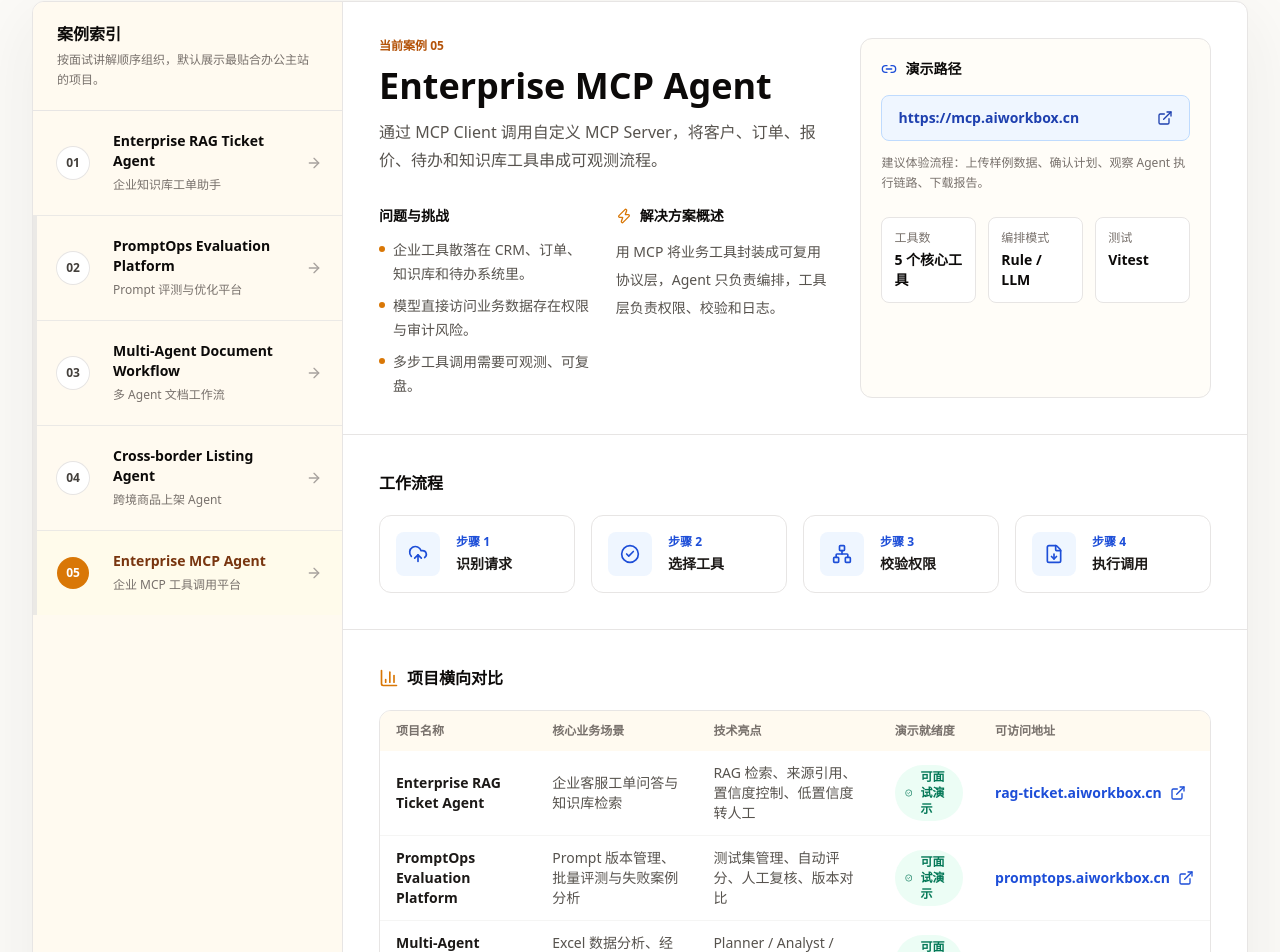
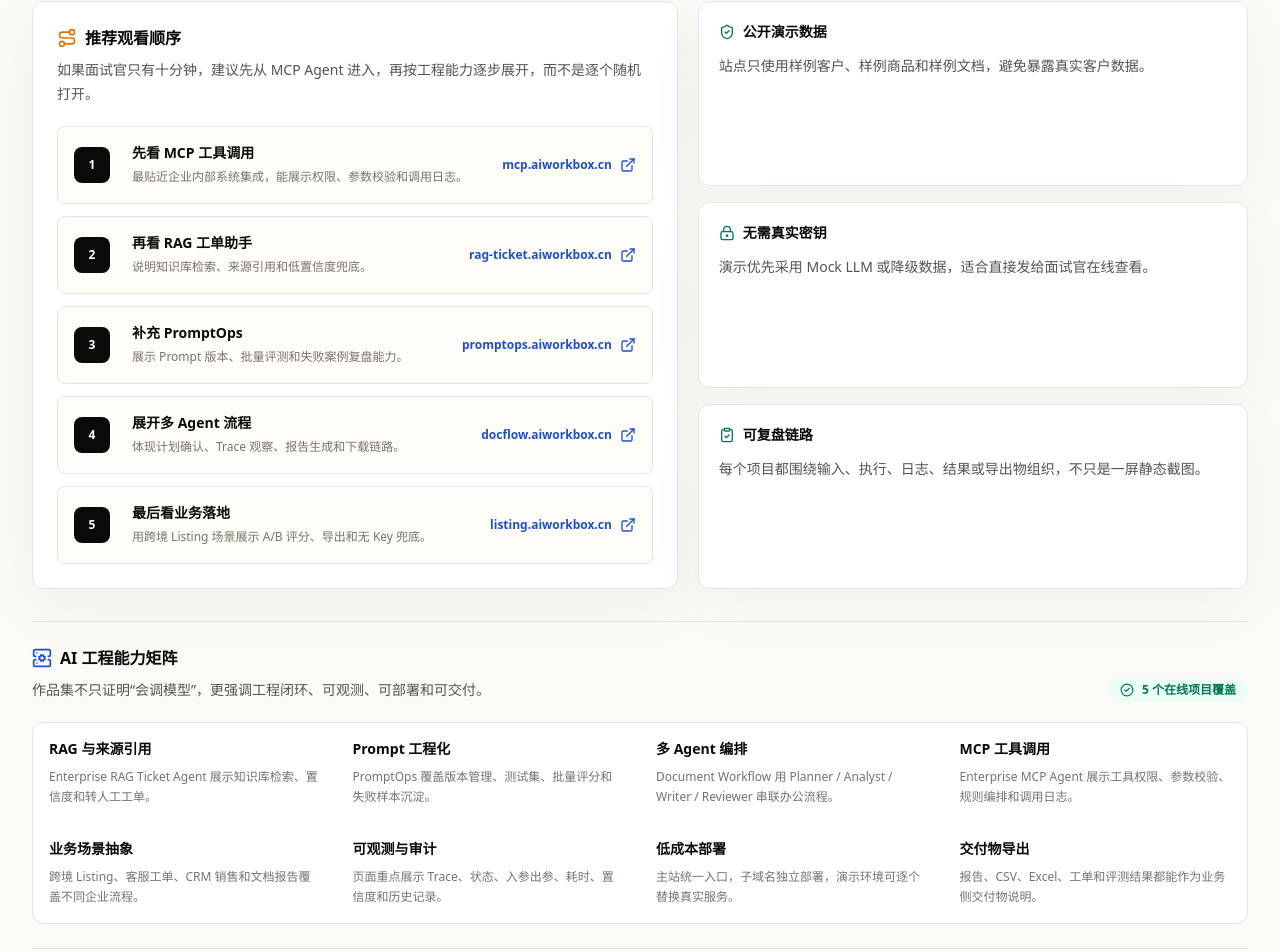
Before and after one commit to yan073747/ai-office-toolbox, a Next.js app: page /demos in a window 1280 px wide. Shown: the part 496-1448 px from the top of the page. Built offline with nearby package versions, Linux system fonts and the light colour scheme; no server answers.

Commit message:
Improve portfolio demos overview

```diff
--- a/app/demos/page.tsx
+++ b/app/demos/page.tsx
@@ -5,11 +5,16 @@
   BarChart3,
   CalendarClock,
   CheckCircle2,
+  ClipboardCheck,
   ExternalLink,
   FileDown,
   FlaskConical,
   Link2,
+  LockKeyhole,
   Network,
+  Route,
+  ServerCog,
+  ShieldCheck,
   UploadCloud,
   Zap
 } from "lucide-react";
@@ -31,6 +36,43 @@
 }));
 
 const workflowIcons = [UploadCloud, CheckCircle2, Network, FileDown];
+
+const recommendedJourney = [
+  { slug: "mcp-agent", label: "先看 MCP 工具调用", focus: "最贴近企业内部系统集成，能展示权限、参数校验和调用日志。" },
+  { slug: "rag-ticket", label: "再看 RAG 工单助手", focus: "说明知识库检索、来源引用和低置信度兜底。" },
+  { slug: "promptops", label: "补充 PromptOps", focus: "展示 Prompt 版本、批量评测和失败案例复盘能力。" },
+  { slug: "document-workflow", label: "展开多 Agent 流程", focus: "体现计划确认、Trace 观察、报告生成和下载链路。" },
+  { slug: "crossborder-listing", label: "最后看业务落地", focus: "用跨境 Listing 场景展示 A/B 评分、导出和无 Key 兜底。" }
+];
+
+const trustNotes = [
+  {
+    icon: ShieldCheck,
+    title: "公开演示数据",
+    body: "站点只使用样例客户、样例商品和样例文档，避免暴露真实客户数据。"
+  },
+  {
+    icon: LockKeyhole,
+    title: "无需真实密钥",
+    body: "演示优先采用 Mock LLM 或降级数据，适合直接发给面试官在线查看。"
+  },
+  {
+    icon: ClipboardCheck,
+    title: "可复盘链路",
+    body: "每个项目都围绕输入、执行、日志、结果或导出物组织，不只是一屏静态截图。"
+  }
+];
+
+const capabilityRows = [
+  { capability: "RAG 与来源引用", evidence: "Enterprise RAG Ticket Agent 展示知识库检索、置信度和转人工工单。" },
+  { capability: "Prompt 工程化", evidence: "PromptOps 覆盖版本管理、测试集、批量评分和失败样本沉淀。" },
+  { capability: "多 Agent 编排", evidence: "Document Workflow 用 Planner / Analyst / Writer / Reviewer 串联办公流程。" },
+  { capability: "MCP 工具调用", evidence: "Enterprise MCP Agent 展示工具权限、参数校验、规则编排和调用日志。" },
+  { capability: "业务场景抽象", evidence: "跨境 Listing、客服工单、CRM 销售和文档报告覆盖不同企业流程。" },
+  { capability: "可观测与审计", evidence: "页面重点展示 Trace、状态、入参出参、耗时、置信度和历史记录。" },
+  { capability: "低成本部署", evidence: "主站统一入口，子域名独立部署，演示环境可逐个替换真实服务。" },
+  { capability: "交付物导出", evidence: "报告、CSV、Excel、工单和评测结果都能作为业务侧交付物说明。" }
+];
 
 export default function AgentDemosPage() {
   return (
@@ -104,6 +146,90 @@
                 </Link>
               ))}
             </div>
+          </div>
+        </div>
+      </section>
+
+      <section className="px-5 py-8 sm:px-6 lg:px-8">
+        <div className="mx-auto grid max-w-7xl gap-5 lg:grid-cols-[1.08fr_0.92fr]">
+          <div className="rounded-xl border border-stone-200 bg-white p-5 shadow-[0_18px_60px_rgba(41,37,36,0.05)] sm:p-6">
+            <div className="flex items-center gap-2">
+              <Route className="h-5 w-5 text-amber-600" />
+              <h2 className="text-base font-semibold text-stone-950">推荐观看顺序</h2>
+            </div>
+            <p className="mt-2 max-w-2xl text-sm leading-6 text-stone-600">
+              如果面试官只有十分钟，建议先从 MCP Agent 进入，再按工程能力逐步展开，而不是逐个随机打开。
+            </p>
+            <div className="mt-5 grid gap-3">
+              {recommendedJourney.map((item, index) => {
+                const demo = agentDemos.find((entry) => entry.slug === item.slug);
+                if (!demo) return null;
+
+                return (
+                  <Link
+                    key={item.slug}
+                    href={demo.liveUrl}
+                    target="_blank"
+                    className="grid grid-cols-[38px_minmax(0,1fr)] gap-3 rounded-lg border border-stone-200 bg-[#fffdf8] p-4 transition hover:border-amber-300 hover:bg-amber-50 sm:grid-cols-[46px_minmax(0,1fr)_auto] sm:items-center"
+                  >
+                    <span className="flex h-9 w-9 items-center justify-center rounded-lg bg-stone-950 text-xs font-semibold text-white">
+                      {index + 1}
+                    </span>
+                    <span className="min-w-0">
+                      <span className="block text-sm font-semibold text-stone-950">{item.label}</span>
+                      <span className="mt-1 block text-xs leading-5 text-stone-500">{item.focus}</span>
+                    </span>
+                    <span className="col-span-2 inline-flex min-w-0 items-center gap-2 break-all text-xs font-semibold text-blue-700 sm:col-span-1 sm:justify-self-end">
+                      {demo.liveUrl.replace("https://", "")}
+                      <ExternalLink className="h-4 w-4 shrink-0" />
+                    </span>
+                  </Link>
+                );
+              })}
+            </div>
+          </div>
+
+          <div className="grid gap-4">
+            {trustNotes.map((note) => {
+              const Icon = note.icon;
+              return (
+                <div key={note.title} className="rounded-xl border border-stone-200 bg-white p-5 shadow-[0_18px_60px_rgba(41,37,36,0.04)]">
+                  <div className="flex items-center gap-2 text-sm font-semibold text-stone-950">
+                    <Icon className="h-4 w-4 text-emerald-700" />
+                    {note.title}
+                  </div>
+                  <p className="mt-3 text-sm leading-6 text-stone-600">{note.body}</p>
+                </div>
+              );
+            })}
+          </div>
+        </div>
+      </section>
+
+      <section className="px-5 pb-8 sm:px-6 lg:px-8">
+        <div className="mx-auto max-w-7xl border-y border-stone-200 py-6">
+          <div className="flex flex-col gap-2 sm:flex-row sm:items-end sm:justify-between">
+            <div>
+              <div className="flex items-center gap-2">
+                <ServerCog className="h-5 w-5 text-blue-700" />
+                <h2 className="text-base font-semibold text-stone-950">AI 工程能力矩阵</h2>
+              </div>
+              <p className="mt-2 max-w-3xl text-sm leading-6 text-stone-600">
+                作品集不只证明“会调模型”，更强调工程闭环、可观测、可部署和可交付。
+              </p>
+            </div>
+            <span className="inline-flex w-fit items-center gap-2 rounded-full bg-emerald-50 px-3 py-1 text-xs font-semibold text-emerald-700">
+              <CheckCircle2 className="h-3.5 w-3.5" />
+              5 个在线项目覆盖
+            </span>
+          </div>
+          <div className="mt-5 grid overflow-hidden rounded-xl border border-stone-200 bg-stone-200 sm:grid-cols-2 lg:grid-cols-4">
+            {capabilityRows.map((row) => (
+              <div key={row.capability} className="min-w-0 bg-white p-4">
+                <p className="text-sm font-semibold text-stone-950">{row.capability}</p>
+                <p className="mt-2 text-xs leading-5 text-stone-500">{row.evidence}</p>
+              </div>
+            ))}
           </div>
         </div>
       </section>
@@ -218,8 +344,8 @@
                 <BarChart3 className="h-5 w-5 text-amber-600" />
                 <h3 className="text-base font-semibold text-stone-950">项目横向对比</h3>
               </div>
-              <div className="mt-5 overflow-hidden rounded-xl border border-stone-200">
-                <table className="w-full border-collapse text-left text-sm">
+              <div className="mt-5 overflow-x-auto rounded-xl border border-stone-200">
+                <table className="min-w-[920px] w-full border-collapse text-left text-sm">
                   <thead className="bg-[#fffaf0] text-xs text-stone-500">
                     <tr>
                       <th className="px-4 py-3 font-semibold">项目名称</th>
@@ -277,7 +403,7 @@
           </div>
           <div className="flex items-center gap-2 rounded-lg border border-white/10 bg-white/5 px-4 py-3 text-sm text-stone-200">
             <CalendarClock className="h-4 w-4 text-amber-200" />
-            更新时间：2026-07-13
+            更新时间：2026-07-20
           </div>
         </div>
       </section>
```
